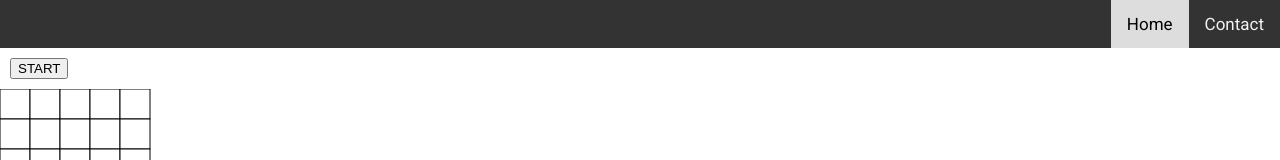
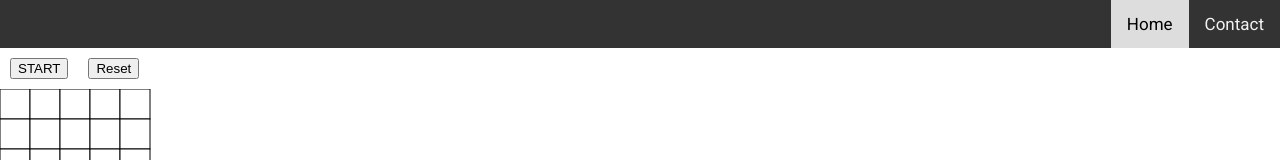
Before and after one commit to avyaktawrat/Microsoft-MicroMARS, an Angular app: page /home in a window 1280 px wide. Shown: the top 160 px of the page. Built offline with nearby package versions, Linux system fonts and the light colour scheme.

Commit message:
reset added

```diff
--- a/src/app/first-component/first-component.component.html
+++ b/src/app/first-component/first-component.component.html
@@ -1,4 +1,5 @@
 <button (click)="rl_search()" style="margin: 10px;">START</button>
+<button (click)="rl_reset()" style="margin: 10px;">Reset</button>
 <svg class="svg"  [attr.height]="height" [attr.width]="width">
       <rect *ngFor="let i of gridCord" [attr.x]=i.x [attr.y]=i.y [attr.width]="30" [attr.height]="30"
             rx="0" ry="0" (mousedown)="mouseDownE(i.x, i.y,i.obstacle)" (mouseup)="mouseUp(i.x,i.y,i.obstacle)"
--- a/src/app/first-component/first-component.component.ts
+++ b/src/app/first-component/first-component.component.ts
@@ -111,7 +111,16 @@ export class FirstComponentComponent implements OnInit {
     //element.style.fill = "rgb(256, 0, 0,value/100)";
   }
   //start q-learning search
+  rl_reset(): void{
+    for (let i = 0; i < 5; i++) {
+      for (let j = 0; j < 5; j++) {
+        this.gridCord[5 * i + j] = {x: i * 30, y: j * 30, obstacle: 0};
 
+      }
+    }
+    this.i=0;
+    this.color=2;
+  }
   rl_search(): void{
     //console.log(this.start);
     //console.log(this.end);
```
